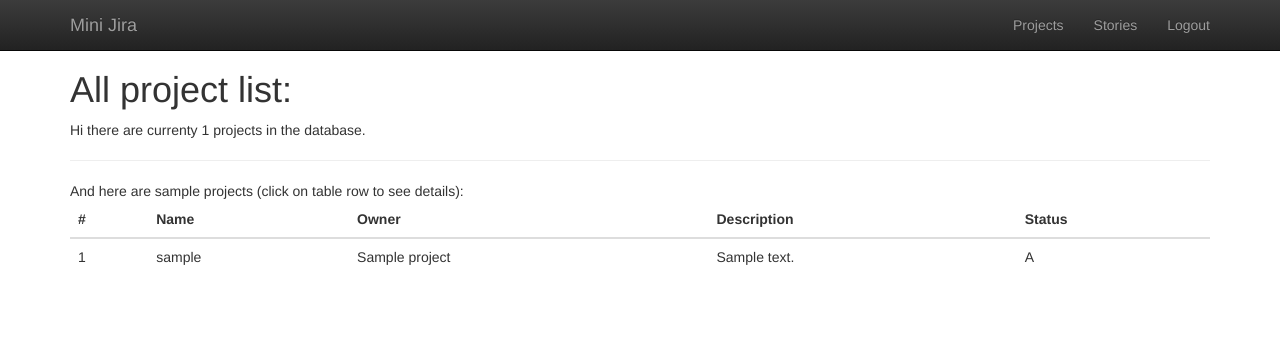
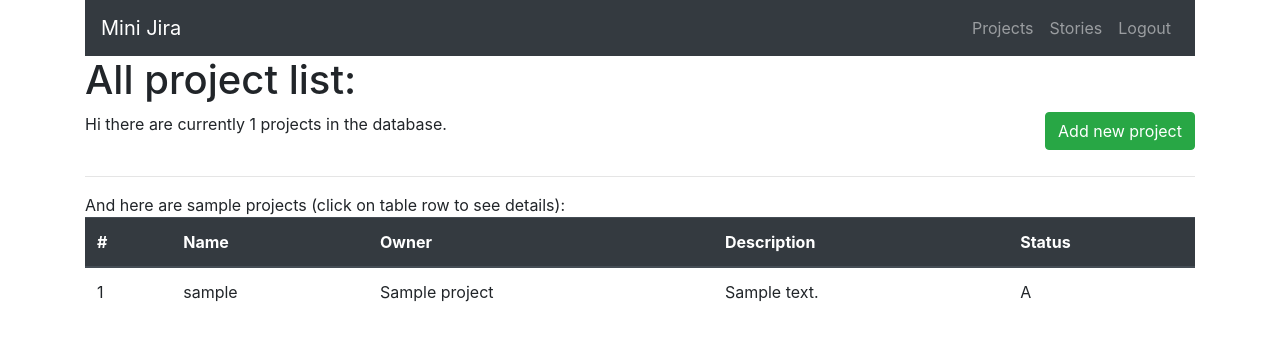
Before and after one commit to misiekofski/django-prvalidator, a Django app: page /project/ in a window 1280 px wide. Shown: the top 351 px of the page. Run offline with Django 3.2, Linux system fonts and the light colour scheme; a user stored in the database is signed in; tables that the repository leaves empty hold one stand-in row (values such as "Sample post"); some libraries are stand-ins or nearby versions.

Commit message:
Navbar Bootstrap 4 and green buttons

```diff
--- a/static/css/main.css
+++ b/static/css/main.css
@@ -8,3 +8,7 @@
 table tr[data-href] {
     cursor: pointer;
 }
+
+.btn-success {
+    float: right;
+}
--- a/templates/base.html
+++ b/templates/base.html
@@ -2,43 +2,50 @@
 
 <!doctype html>
 <html class="no-js" lang="">
+
 <head>
     <meta charset="utf-8">
     <meta http-equiv="X-UA-Compatible" content="IE=edge,chrome=1">
     <title>{% block title %}{% endblock %}</title>
     <meta name="description" content="">
     <meta name="viewport" content="width=device-width, initial-scale=1">
-
-    <link rel="stylesheet" href="{% static 'css/bootstrap.min.css' %}">
+    <link rel="stylesheet" href="https://stackpath.bootstrapcdn.com/bootstrap/4.3.1/css/bootstrap.min.css"
+        integrity="sha384-ggOyR0iXCbMQv3Xipma34MD+dH/1fQ784/j6cY/iJTQUOhcWr7x9JvoRxT2MZw1T" crossorigin="anonymous">
+    <link rel="stylesheet" href="{% static 'css/main.css' %}">
+    <!--<link rel="stylesheet" href="{% static 'css/bootstrap.min.css' %}">-->
     <style>
         body {
-            padding-top: 50px;
+            padding-top: 0px;
             padding-bottom: 20px;
         }
     </style>
-    <link rel="stylesheet" href="{% static 'css/bootstrap-theme.min.css' %}">
-    <link rel="stylesheet" href="{% static 'css/main.css' %}">
+    <!--<link rel="stylesheet" href="{% static 'css/bootstrap-theme.min.css' %}">
 
-    <script src="{% static 'js/vendor/modernizr-2.8.3-respond-1.4.2.min.js' %}"></script>
+
+    <script src="{% static 'js/vendor/modernizr-2.8.3-respond-1.4.2.min.js' %}"></script>-->
 </head>
+
 <body>
-<nav class="navbar navbar-inverse navbar-fixed-top" role="navigation">
-    <div class="container">
-        <div class="navbar-header">
+    <div class="container" id="navigation">
+        <nav class="navbar navbar-expand-sm navbar-dark bg-dark">
             <a class="navbar-brand" href={%  url 'index' %}>Mini Jira</a>
-
-        </div>
-        <ul class="nav navbar-nav navbar-right">
-            <li><a href="{%  url 'project_list' %}">Projects</a></li>
-            <li><a href="{%  url 'stories_list' %}">Stories</a></li>
+            <button class="navbar-toggler" type="button" data-toggle="collapse" data-target="#navbarNav"
+                aria-controls="navbarNav" aria-expanded="false" aria-label="Toggle navigation">
+                <span class="navbar-toggler-icon"></span>
+            </button>
+            <div class="collapse navbar-collapse nav justify-content-end" id="navbarNav">
+                <ul class="navbar-nav">
+                    <li class="nav-item"><a class="nav-link" href="{%  url 'project_list' %}">Projects</a></li>
+                    <li class="nav-item"><a class="nav-link" href="{%  url 'stories_list' %}">Stories</a></li>
                     {% if user.is_authenticated %}
-            <li><a href="{%  url 'user_logout' %}">Logout</a></li>
+                    <li class="nav-item"><a class="nav-link" href="{%  url 'user_logout' %}">Logout</a></li>
                     {%  else %}
-            <li><a href="{%  url 'user_login' %}">Login</a></li>
+                    <li class="nav-item"><a class="nav-link" href="{%  url 'user_login' %}">Login</a></li>
                     {% endif %}
                 </ul>
             </div>
         </nav>
+    </div>
 
     <div class="container">
         {% block content %}
@@ -48,8 +55,18 @@
     <script src="//ajax.googleapis.com/ajax/libs/jquery/1.11.2/jquery.min.js"></script>
     {% block additional_scripts %}
     {% endblock %}
-<script>window.jQuery || document.write('<script src="{% static 'js/vendor/jquery-1.11.2.min.js' %}"><\/script>')</script>
+    <script src="https://code.jquery.com/jquery-3.3.1.slim.min.js"
+        integrity="sha384-q8i/X+965DzO0rT7abK41JStQIAqVgRVzpbzo5smXKp4YfRvH+8abtTE1Pi6jizo"
+        crossorigin="anonymous"></script>
+    <script src="https://cdnjs.cloudflare.com/ajax/libs/popper.js/1.14.7/umd/popper.min.js"
+        integrity="sha384-UO2eT0CpHqdSJQ6hJty5KVphtPhzWj9WO1clHTMGa3JDZwrnQq4sF86dIHNDz0W1"
+        crossorigin="anonymous"></script>
+    <script src="https://stackpath.bootstrapcdn.com/bootstrap/4.3.1/js/bootstrap.min.js"
+        integrity="sha384-JjSmVgyd0p3pXB1rRibZUAYoIIy6OrQ6VrjIEaFf/nJGzIxFDsf4x0xIM+B07jRM"
+        crossorigin="anonymous"></script>
+    <!--<script>window.jQuery || document.write('<script src="{% static 'js / vendor / jquery - 1.11.2.min.js' %}"><\/script>')</script>
     <script src="{% static 'js/vendor/bootstrap.min.js' %}"></script>
-<script src="{% static 'js/main.js' %}"></script>
+    <script src="{% static 'js/main.js' %}"></script>-->
 </body>
+
 </html>
--- /dev/null
+++ b/templates/validator/add_project_form.html
@@ -0,0 +1,5 @@
+<!DOCTYPE html>
+<html>
+<form></form>
+
+</html>
--- a/templates/validator/projects.html
+++ b/templates/validator/projects.html
@@ -1,8 +1,14 @@
 {%  extends "../base.html" %}
 
 {% block content %}
+<div>
     <h1>All project list:</h1>
-    <div>Hi there are currenty {{ num_projects }} projects in the database.</div>
+
+</div>
+<div>Hi there are currently {{ num_projects }} projects in the database.
+    <button type="button" class="btn btn-success">Add new project</button>
+</div>
+<br>
 <hr>
 
 <div>And here are {{  user.username }} projects (click on table row to see details):</div>
@@ -36,12 +42,14 @@
 {% block additional_scripts %}
 <script>
 
-$(document).ready(function(){
-    $('table tr').click(function(){
+    $(document).ready(function () {
+        $('table tr').click(function () {
             window.location = $(this).data('href');
             return false;
         });
     });
 
+
+
 </script>
 {%  endblock %}
```
Also changed, not shown: templates/validator/stories.html (+6 -3 lines). Lines whose indentation alone changed are shown as unchanged.
